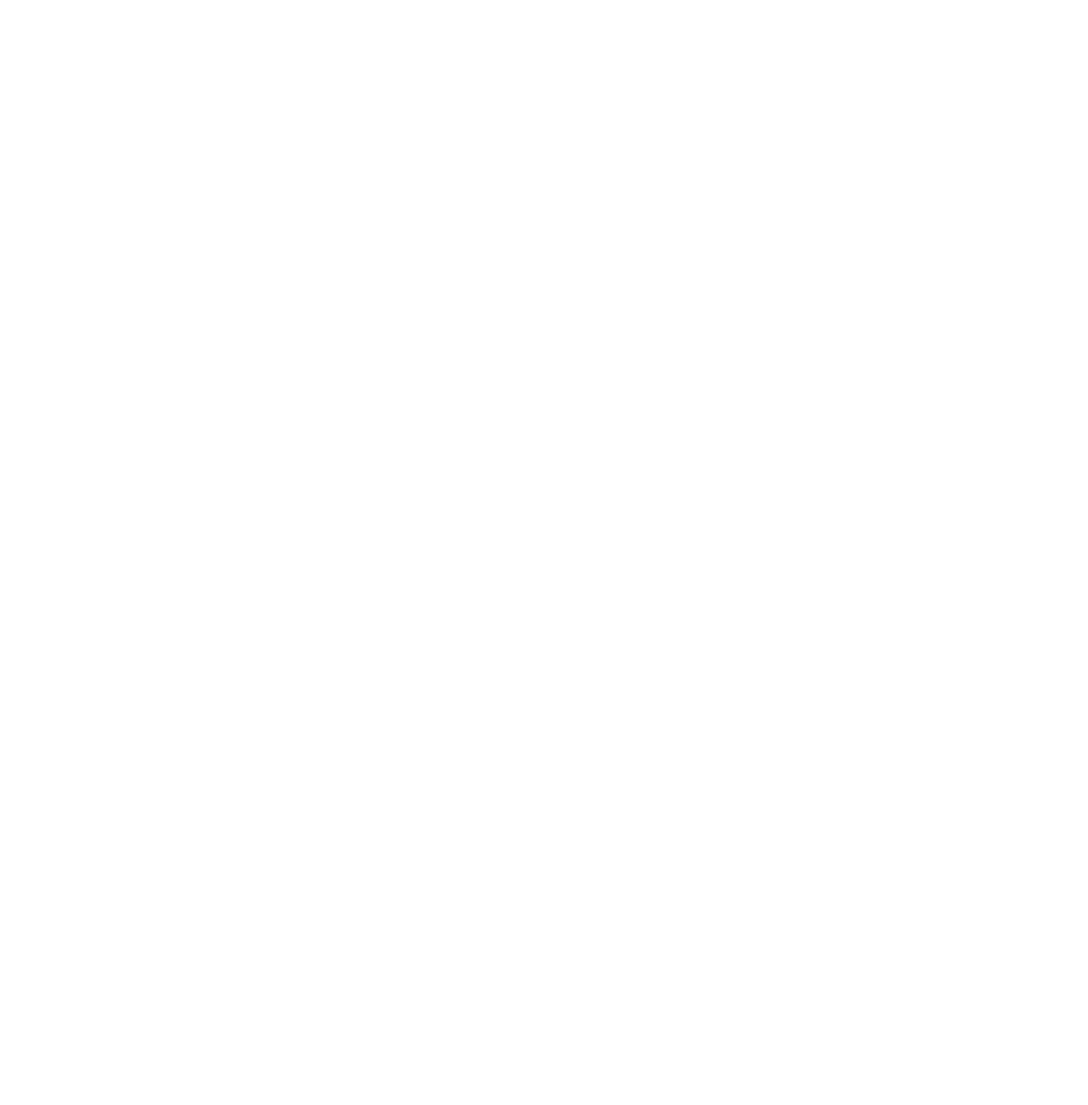
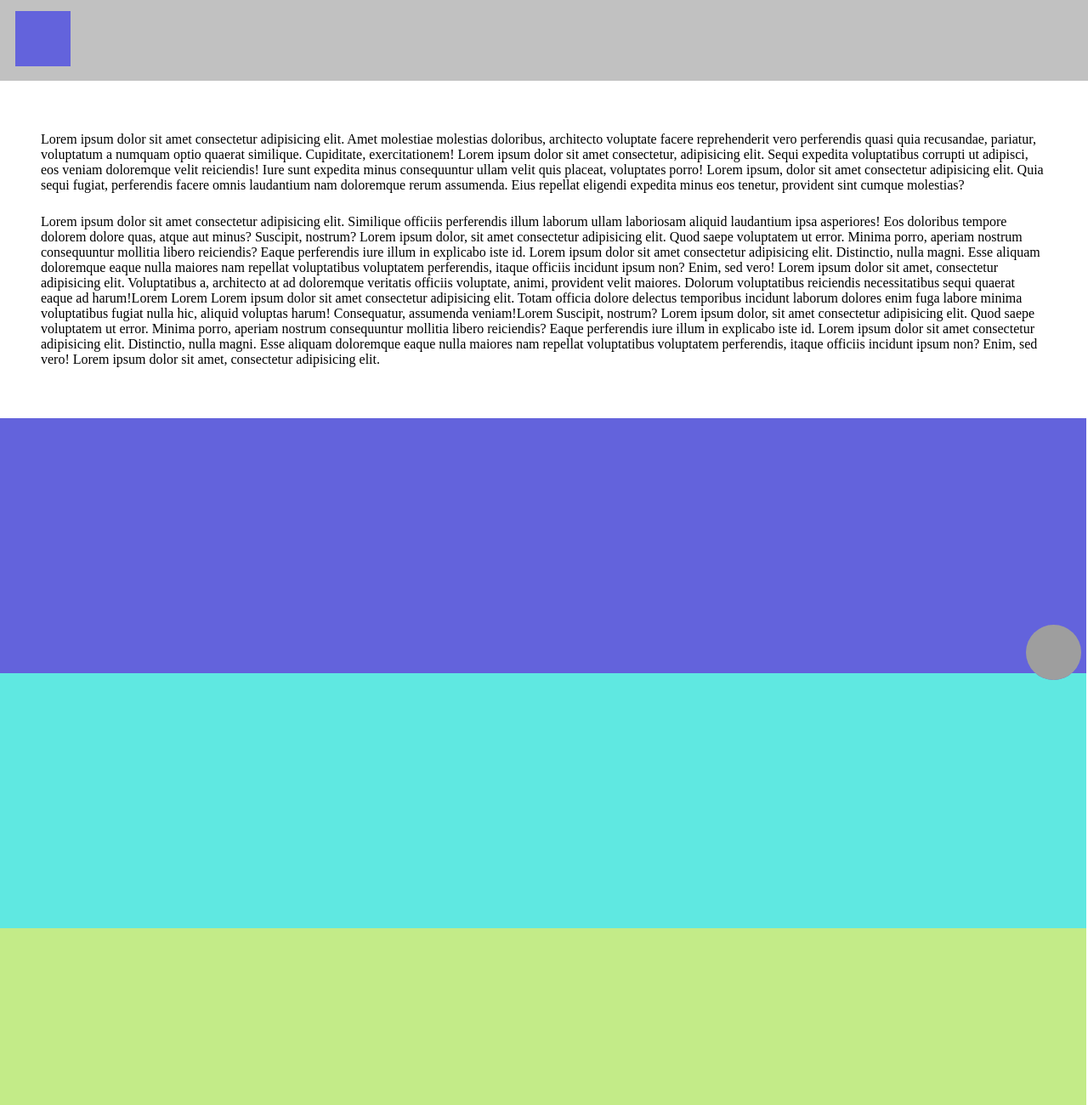
Before and after one commit to SamB2001/week3Tuesday, a plain HTML site: page drill-3/index3.html in a window 1280 px wide. Shown: the top 1300 px of the page at 85% size. Before the commit the page ends 800 px from the top, so only its background shows below. Drawn offline with Linux system fonts and the light colour scheme; grey boxes are pictures that could not be loaded.

Commit message:
problem 3 finished

```diff
--- a/drill-3/index3.css
+++ b/drill-3/index3.css
@@ -0,0 +1,73 @@
+body {
+    background-color: white;
+}
+header{
+    background-color: rgb(193, 193, 193);
+    width: 100vw;
+    height: 95px;
+    margin-left: -20px;
+    margin-right: -20px;
+    margin-top:-8px;
+}
+.lil-box{
+    background-color: rgb(99, 99, 220);
+    height: 65px;
+    width: 65px;
+    float:left;
+    margin-top: 13px;
+    margin-left: 18px;
+}
+.p{
+    margin-top: 60px;
+    margin-left: 40px;
+    margin-right: 40px;
+    text-align: left;
+}
+.p1{
+    margin-top: 25px;
+    margin-left: 40px;
+    margin-right: 40px;
+    margin-bottom: 60px;
+    text-align: left;
+}
+.blue{
+    background-color: rgb(99, 99, 220);
+    width:100vw;
+    height:300px;
+    margin-left: -10px;
+    margin-right: -10px;
+}
+.seafoam{
+    background-color: rgb(95, 232, 225);
+    width:100vw;
+    height:300px;
+    margin-left: -10px;
+    margin-right: -10px;
+}
+.yb{
+    background-color: rgb(195, 235, 136);
+    width:100vw;
+    height:300px;
+    margin-left: -10px;
+    margin-right: -10px;
+}
+.yellow{
+    background-color: yellow;
+    width:100vw;
+    height:300px;
+    margin-left: -10px;
+    margin-right: -10px;
+}
+.lil_box2{
+    background-color: rgb(99, 99, 220);
+    height: 65px;
+    width: 65px;
+    float: right;
+    /* margin-bottom: 40px; */
+    margin-left: 13px;
+    border-left: 15px;
+    position: sticky;
+    /* border-bottom: 50px; */
+    bottom: 0px;
+    border-radius: 100%;
+}
--- a/drill-3/index3.html
+++ b/drill-3/index3.html
@@ -1 +1,35 @@
-<!-- be sure to look at the example gif as well -->
+<!DOCTYPE html>
+<html lang="en">
+<head>
+    <meta charset="UTF-8">
+    <meta http-equiv="X-UA-Compatible" content="IE=edge">
+    <meta name="viewport" content="width=device-width, initial-scale=1.0">
+    <title>Index3</title>
+    <link rel="stylesheet" href="index3.css">
+</head>
+<center>
+    <header>
+        <div class="lil-box">
+
+        </div>
+    </header>
+</center>
+<body>
+    <p class="p">Lorem ipsum dolor sit amet consectetur adipisicing elit. Amet molestiae molestias doloribus, architecto voluptate facere reprehenderit vero perferendis quasi quia recusandae, pariatur, voluptatum a numquam optio quaerat similique. Cupiditate, exercitationem! Lorem ipsum dolor sit amet consectetur, adipisicing elit. Sequi expedita voluptatibus corrupti ut adipisci, eos veniam doloremque velit reiciendis! Iure sunt expedita minus consequuntur ullam velit quis placeat, voluptates porro! Lorem ipsum, dolor sit amet consectetur adipisicing elit. Quia sequi fugiat, perferendis facere omnis laudantium nam doloremque rerum assumenda. Eius repellat eligendi expedita minus eos tenetur, provident sint cumque molestias?</p>
+    <p class="p1">Lorem ipsum dolor sit amet consectetur adipisicing elit. Similique officiis perferendis illum laborum ullam laboriosam aliquid laudantium ipsa asperiores! Eos doloribus tempore dolorem dolore quas, atque aut minus? Suscipit, nostrum? Lorem ipsum dolor, sit amet consectetur adipisicing elit. Quod saepe voluptatem ut error. Minima porro, aperiam nostrum consequuntur mollitia libero reiciendis? Eaque perferendis iure illum in explicabo iste id. Lorem ipsum dolor sit amet consectetur adipisicing elit. Distinctio, nulla magni. Esse aliquam doloremque eaque nulla maiores nam repellat voluptatibus voluptatem perferendis, itaque officiis incidunt ipsum non? Enim, sed vero! Lorem ipsum dolor sit amet, consectetur adipisicing elit. Voluptatibus a, architecto at ad doloremque veritatis officiis voluptate, animi, provident velit maiores. Dolorum voluptatibus reiciendis necessitatibus sequi quaerat eaque ad harum!Lorem Lorem
+        Lorem ipsum dolor sit amet consectetur adipisicing elit. Totam officia dolore delectus temporibus incidunt laborum dolores enim fuga labore minima voluptatibus fugiat nulla hic, aliquid voluptas harum! Consequatur, assumenda veniam!Lorem Suscipit, nostrum? Lorem ipsum dolor, sit amet consectetur adipisicing elit. Quod saepe voluptatem ut error. Minima porro, aperiam nostrum consequuntur mollitia libero reiciendis? Eaque perferendis iure illum in explicabo iste id. Lorem ipsum dolor sit amet consectetur adipisicing elit. Distinctio, nulla magni. Esse aliquam doloremque eaque nulla maiores nam repellat voluptatibus voluptatem perferendis, itaque officiis incidunt ipsum non? Enim, sed vero! Lorem ipsum dolor sit amet, consectetur adipisicing elit.<p>
+    <div class="blue">
+
+    </div>
+    <div class="seafoam">
+
+    </div>
+    <div class="yb">
+
+    </div>
+    <div class="yellow">
+
+    </div>
+<img class="lil_box2" src="https://cdn.discordapp.com/attachments/983849238138093569/983856051604574208/5f511ca8d8bf3900040fd617.png" alt="">
+</body>
+</html>
```
